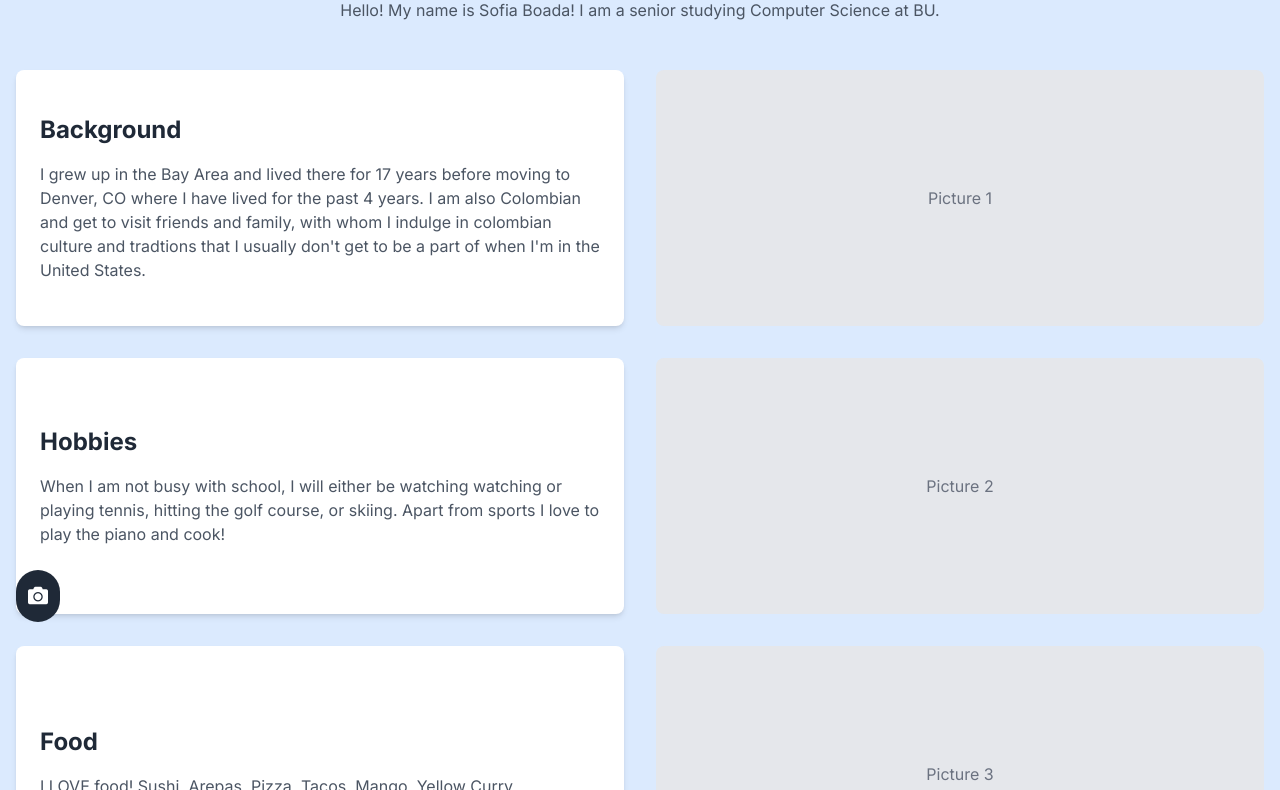
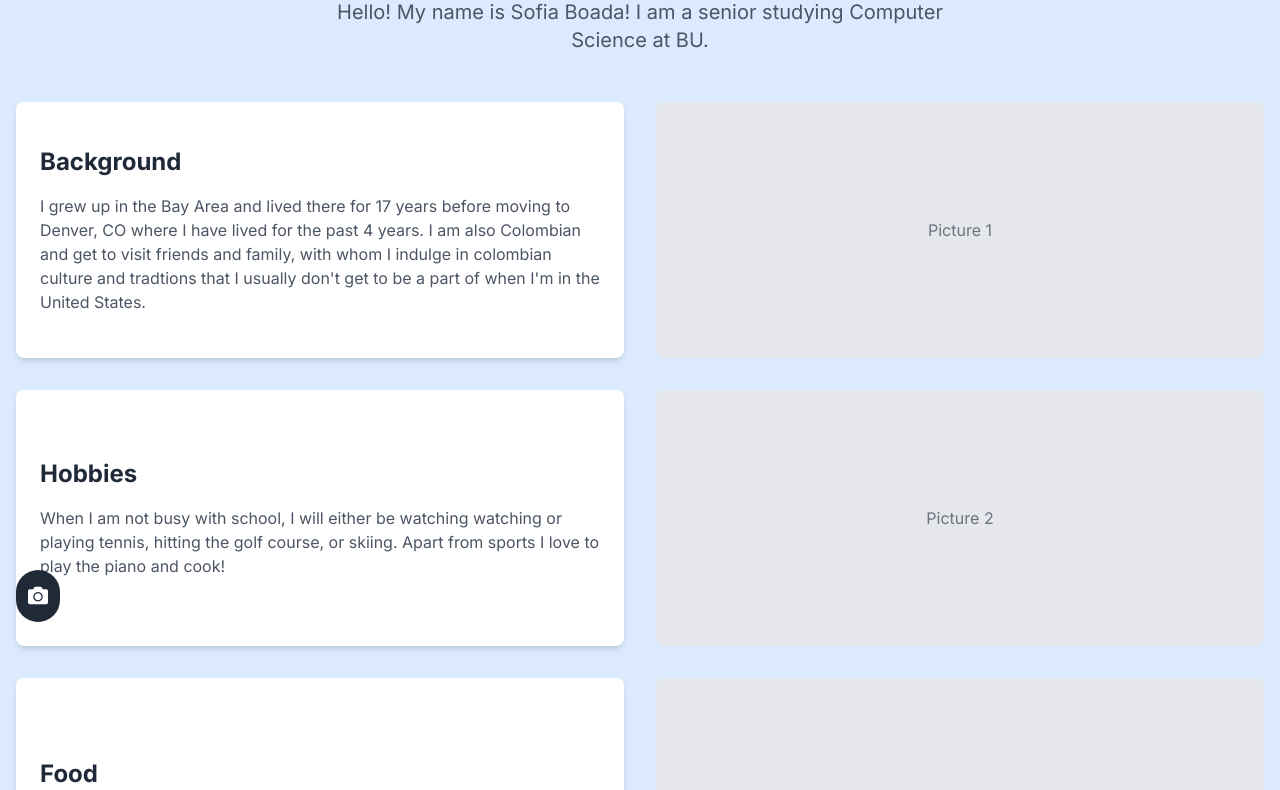
Before and after one commit to sobo3038/sobo3038.github.io, a plain HTML site: page index.html in a window 1280 px wide. Shown: the part 162-952 px from the top of the page. Drawn offline with nearby package versions, Linux system fonts and the light colour scheme.

Commit message:
changed font in index.html

```diff
--- a/index.html
+++ b/index.html
@@ -29,7 +29,7 @@
 
     <main class="container mx-auto px-4 mt-12">
         <h1 class="text-4xl font-bold text-center text-gray-800 mb-4">About Me</h1>
-        <p class="text-center text-gray-600 max-w-2xl mx-auto mb-12">
+        <p class="text-center text-gray-600 text-xl max-w-2xl mx-auto mb-12">
             Hello! My name is Sofia Boada! I am a senior studying Computer Science at BU.
         </p>
 
```
